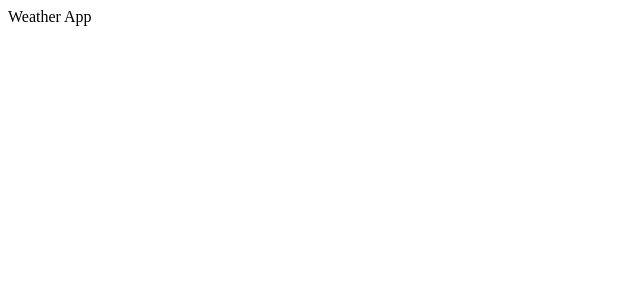
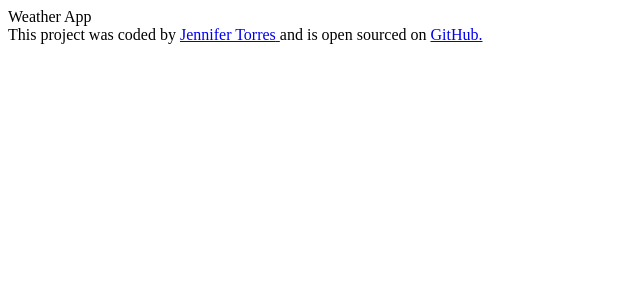
Before and after one commit to Jenn-Torres/react-weather-app, a React (Create React App) app: page / in a window 1280 px wide. Shown: the top 300 px of the page, without its empty margins (0-640 px from the left). Built offline with nearby package versions, Linux system fonts and the light colour scheme.

Commit message:
Added Github repository URL

```diff
--- a/src/App.js
+++ b/src/App.js
@@ -3,5 +3,23 @@
 import "./App.css";
 
 export default function App() {
-  return <div className="App">Weather App </div>;
+  return (
+    <div className="App">
+      Weather App
+      <footer>
+        This project was coded by{" "}
+        <a href="https://www.shecodes.io/graduates/57892-jennifer-torres">
+          Jennifer Torres{" "}
+        </a>{" "}
+        and is open sourced on{" "}
+        <a
+          href="https://github.com/Jenn-Torres/react-weather-app"
+          target="_blank"
+          rel="noreferrer"
+        >
+          GitHub.
+        </a>
+      </footer>
+    </div>
+  );
 }
```
